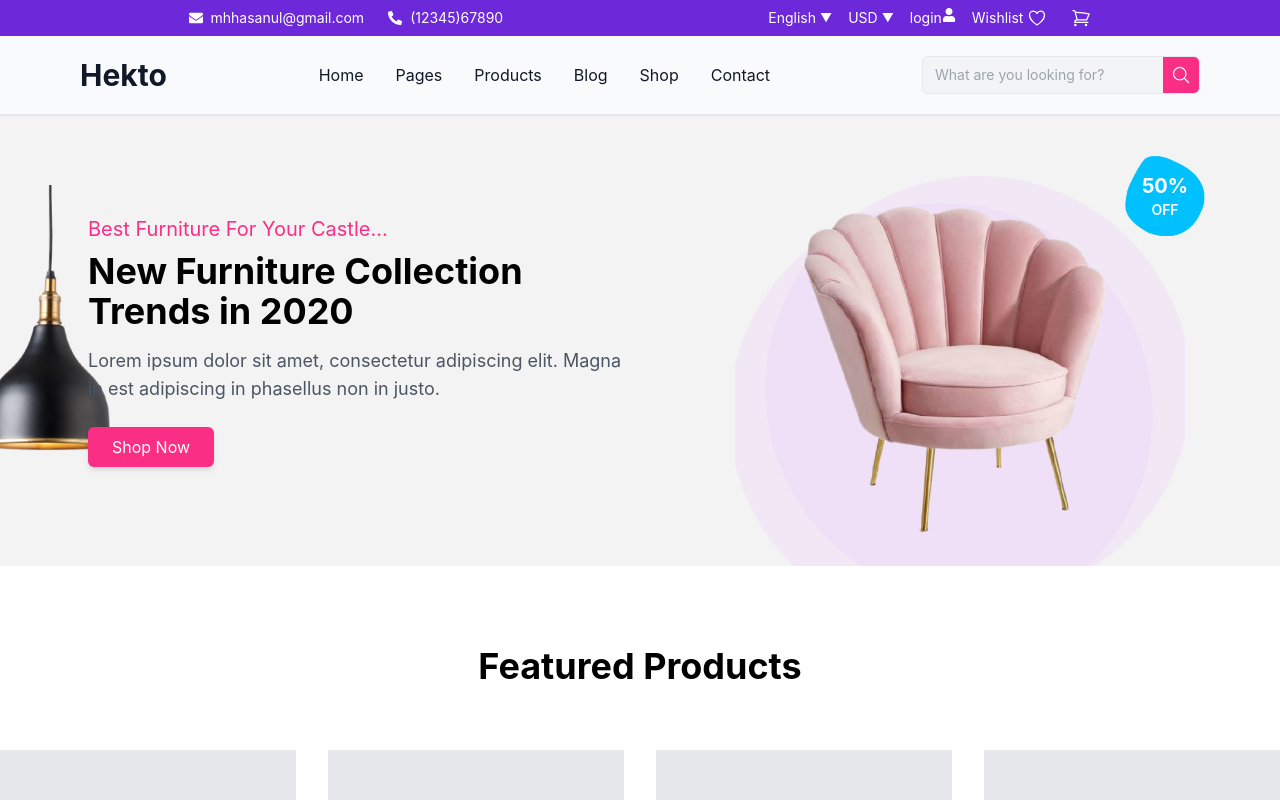
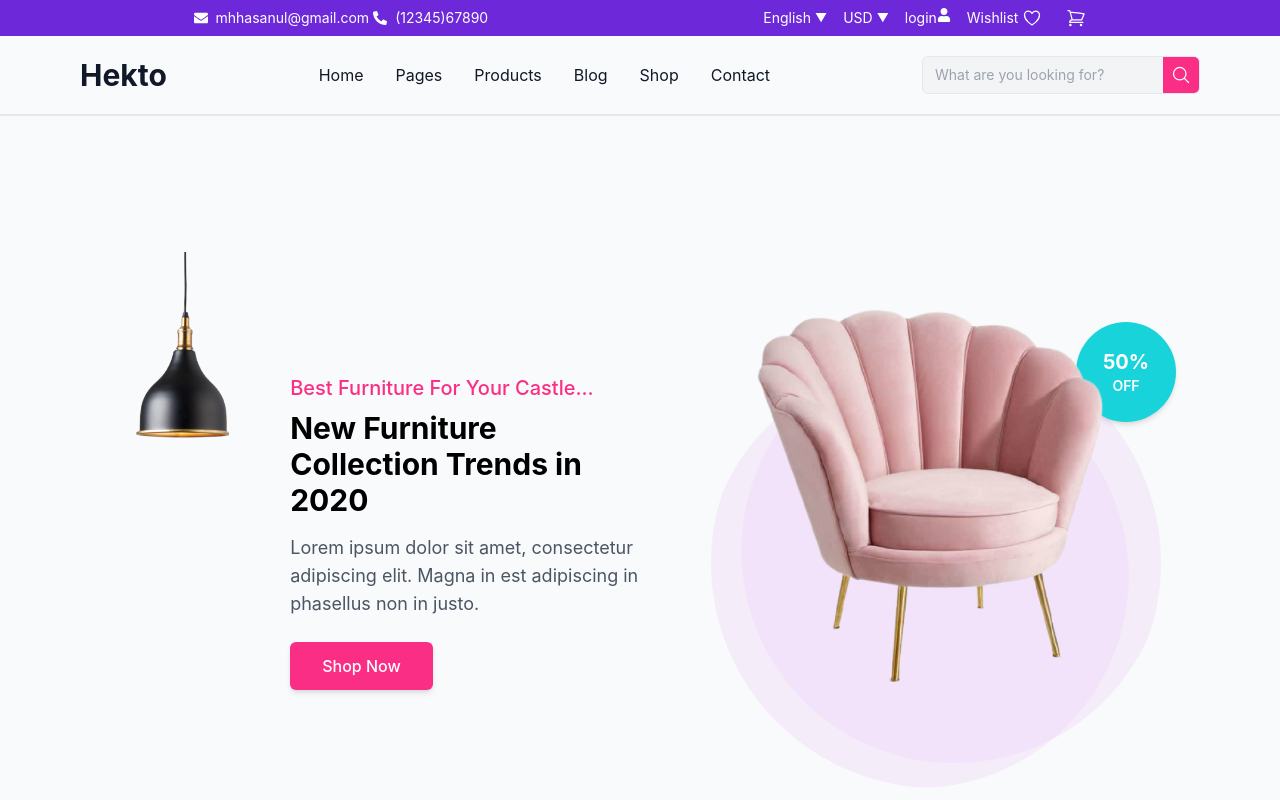
Before and after one commit to zakiabashir/hackhaton-e-comerce-web, a Next.js app: page / in a window 1280 px wide. Shown: the top 800 px of the page. Built offline with nearby package versions, Linux system fonts and the light colour scheme.

Commit message:
push my code

```diff
--- a/src/app/components/Hero.tsx
+++ b/src/app/components/Hero.tsx
@@ -1,75 +1,76 @@
 'use client';
 import Link from 'next/link';
 import Image from 'next/image';
-import { useRouter } from 'next/navigation';
 
 function Hero() {
-  const router = useRouter();
+  return (
+    <div className="flex  my-0 py-0 md:flex-row items-center justify-center mx-auto gap-8 px-6 md:px-12 lg:px-20 max-w-[1920px] max-h-[786px] md:h-[764px] relative">
 
-  return (
-    <div className="relative w-full bg-[#F3F3F3] overflow-hidden flex flex-col md:flex-row items-center justify-between">
-
-      {/* Left Section for Mobile & Desktop */}
-      <div className="w-full md:w-1/2 h-full flex flex-col md:flex-row items-center justify-start pl-6 md:pl-16 relative">
+      {/* Left Section - Bulb and Text */}
+      <div className="relative w-full md:w-1/2 flex flex-row  items-start justify-center text-center md:text-left">
 
         {/* Bulb Image */}
-<div className="relative md:absolute top-[-30px] left-[-30px] md:left-[-100px]">
-  <Image src="/images/bulb.png" alt="Bulb" width={300} height={300} className="object-contain" />
-</div>
+        <div className=" mt-[-122px] md:top-0 left-[20px] md:left-[-20px] w-1/2 sm:w-[150px] md:w-[200px] lg:w-[387px]">
+          <Image
+            src="/images/bulb.png"
+            alt="Bulb"
+            width={387}
+            height={387}
+            className="object-contain"
+          />
+        </div>
 
-
-        {/* Text Content - Aligning next to the bulb */}
-        <div className="relative mt-6 md:mt-0 md:ml-6 text-center md:text-left">
-          {/* Pink Text */}
-          <p className="text-[#FB2E86] text-lg md:text-xl font-normal mb-2">
+        {/* Text Content */}
+        <div className="relative  md:mt-0 px-4 md:px-0 lg:w-[644px] lg:h-[248px]">
+          {/* Tagline */}
+          <p className="text-[#FB2E86] text-sm sm:text-lg md:text-xl font-medium mb-2">
             Best Furniture For Your Castle...
           </p>
 
-          {/* Bold Heading */}
-          <h1 className="text-2xl md:text-4xl font-bold text-black leading-tight mb-4">
+          {/* Heading */}
+          <h1 className="text-2xl sm:text-3xl md:text-4xl lg:text-3xl font-bold text-black leading-tight mb-4">
             New Furniture Collection Trends in 2020
           </h1>
 
           {/* Description */}
-          <p className="text-sm md:text-lg text-gray-600 mb-6">
+          <p className="text-sm sm:text-base md:text-lg text-gray-600 mb-6 leading-relaxed">
             Lorem ipsum dolor sit amet, consectetur adipiscing elit. Magna in est adipiscing in
             phasellus non in justo.
           </p>
 
           {/* Shop Now Button */}
           <Link href="/shoplist">
-            <button className="px-6 py-2 bg-[#FB2E86] text-white font-text rounded-md shadow-md hover:bg-pink-600">
+            <button className="px-6 py-2 sm:px-8 sm:py-3 bg-[#FB2E86] text-white font-medium rounded-md shadow-md hover:bg-pink-600 transition duration-300">
               Shop Now
             </button>
           </Link>
         </div>
-
       </div>
 
-      {/* Right Section (Desktop, Mobile - Scrollable) */}
-      <div className="w-full md:w-1/2 h-full relative flex flex-col items-center justify-start">
-
-        {/* Pink Background Image */}
-        <div
-          className="absolute top-[60px] w-[380px] md:w-[450px] h-[380px] md:h-[450px] bg-cover bg-center z-0"
-          style={{ backgroundImage: 'url(/images/pink.png)' }}
-        ></div>
+      {/* Right Section - Pink Background, Sofa Image, Discount Badge */}
+      <div className="relative w-1/3 md:w-1/2 flex items-center justify-center">
+        {/* Pink Background Circle */}
+        <div className="absolute top-10 md:top-[40px] w-[220px] sm:w-[300px] md:w-[380px] lg:w-[450px] h-[220px] sm:h-[300px] md:h-[380px] lg:h-[450px] bg-cover bg-center rounded-full z-0"
+             style={{ backgroundImage: 'url(/images/pink.png)' }}>
+        </div>
 
         {/* Sofa Image */}
-        <div className="relative z-10 mt-[80px] mb-[20px]">
-          <Image src="/images/sofa.png" alt="Sofa" width={350} height={250} className="object-contain" />
+        <div className="relative z-10 w-[220px] sm:w-[300px] md:w-[350px] lg:w-[400px]">
+          <Image
+            src="/images/sofa.png"
+            alt="Sofa"
+            width={400}
+            height={400}
+            className="object-contain"
+          />
         </div>
 
-        {/* Blue Discount Badge */}
-        <div
-          className="absolute top-[40px] right-[75px] bg-cover bg-center w-[80px] h-[80px] flex flex-col justify-center items-center z-20"
-          style={{ backgroundImage: 'url(/images/discount.png)' }}
-        >
-          <span className="text-xl font-bold text-white">50%</span>
-          <span className="text-sm font-semibold text-white">OFF</span>
+        {/* Discount Badge */}
+        <div className="absolute top-4 sm:top-6 right-4 sm:right-6 w-[60px] sm:w-[80px] md:w-[100px] h-[60px] sm:h-[80px] md:h-[100px] bg-[#19D3DA] rounded-full flex flex-col justify-center items-center shadow-md">
+          <span className="text-white text-sm sm:text-lg md:text-xl font-bold">50%</span>
+          <span className="text-white text-[10px] sm:text-xs md:text-sm font-semibold">OFF</span>
         </div>
       </div>
-
     </div>
   );
 }
--- a/src/app/components/TopBar.tsx
+++ b/src/app/components/TopBar.tsx
@@ -9,10 +9,10 @@ const TopBar = () => {
   const [currencyDropdown, setCurrencyDropdown] = useState(false);
 
   return (
-    <div className="bg-violet-700 text-white py-2 text-sm ">
-      <div className="w-full max-w-[1200px] mx-auto  flex items-center justify-around px-4 whitespace-nowrap">
+    <div className="bg-violet-700 max-w-[1920px]] text-white py-2 text-sm  ">
+      <div className=" max-w-[1200px] mx-auto  flex items-center justify-around px-4 flex-wrap">
         {/* Left Section */}
-        <div className="flex items-center gap-6">
+        <div className="flex items-center gap-6 md:gap-1 md:text-sm">
           {/* Email */}
           <a href="mailto:mhhasanul@gmail.com" className="flex items-center gap-2  hover:text-gray-200">
             <FaEnvelope />
@@ -26,7 +26,7 @@ const TopBar = () => {
         </div>
 
         {/* Right Section */}
-        <div className="flex items-center gap-4">
+        <div className="flex items-center gap-4 md;gap-0 md:font-[10px]">
           {/* Language Selector */}
           <div
             className="relative cursor-pointer flex items-center gap-1"
--- a/src/app/globals.css
+++ b/src/app/globals.css
@@ -4,6 +4,7 @@
 /* globals.css */
 body{
   overflow-x: hidden;
+  max-width: 1920px;
 }
 .container {
     display: flex;
```
